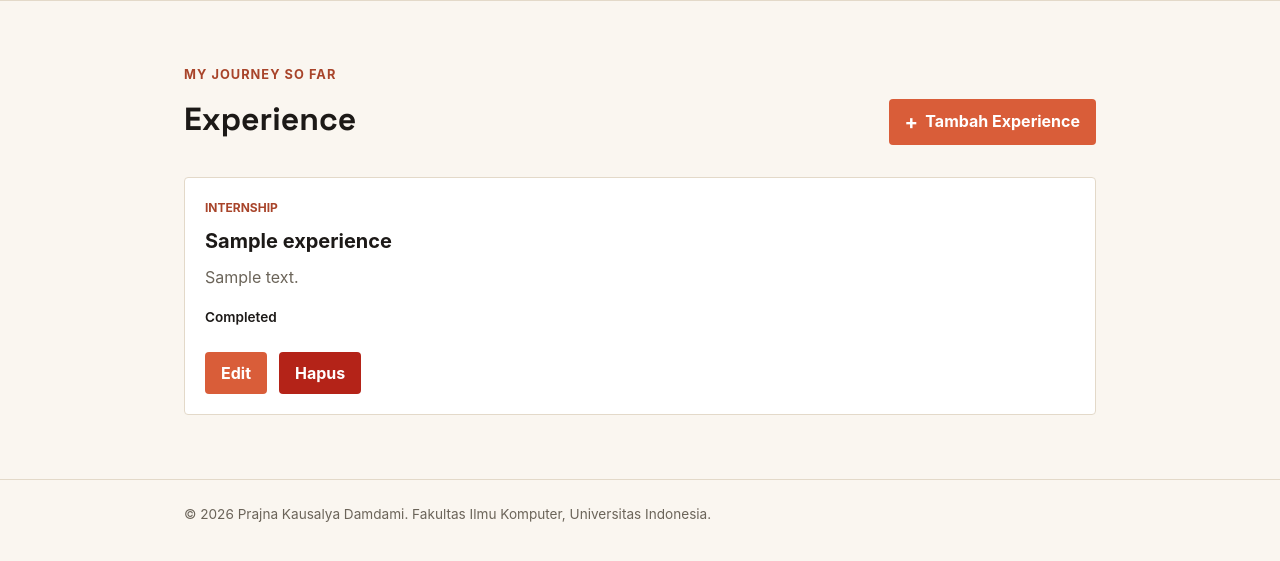
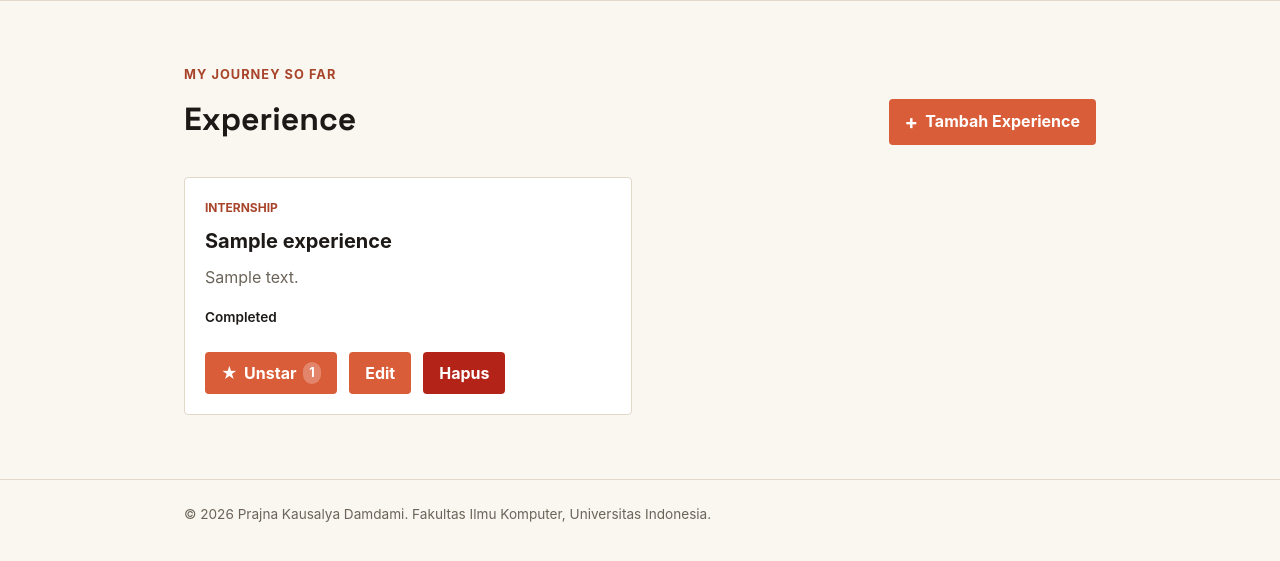
Before and after one commit to prajnakausalya-08/myportofolio, a Django app: page /experience/ in a window 1280 px wide. Shown: the part 74-635 px from the top of the page. Run offline with Django 5.2, Linux system fonts and the light colour scheme; a user stored in the database is signed in; tables that the repository leaves empty hold one stand-in row (values such as "Sample post").

Commit message:
style: update experience star interface

```diff
--- a/static/css/style.css
+++ b/static/css/style.css
@@ -643,12 +643,12 @@ h1,
 }
 
 /* Experience layout */
+
 .experience-actions {
     display: flex;
+    align-items: center;
     gap: 0.75rem;
-    margin-top: auto;
-    padding-top: 1.5rem;
-    align-items: center;
+    flex-wrap: wrap;
 }
 
 .experience-actions .button {
@@ -676,7 +676,9 @@ h1,
 }
 
 .experience-grid {
-    align-items: stretch;
+    display: grid;
+    grid-template-columns: repeat(2, 1fr);
+    gap: 1rem;
 }
 
 .experience-card {
@@ -688,3 +690,27 @@ h1,
     margin-top: auto;
     padding-top: 1.5rem;
 }
+
+/* === STAR EXPERIENCE === */
+
+.star-form {
+    display: inline;
+}
+
+.button-star {
+    display: inline-flex;
+    align-items: center;
+    gap: 0.4rem;
+    background: var(--ink);
+}
+
+.button-star.is-starred {
+    background: var(--accent);
+}
+
+.star-count {
+    padding: 0.05rem 0.4rem;
+    border-radius: 999px;
+    background: rgba(255, 255, 255, 0.25);
+    font-size: 0.8rem;
+}
--- a/templates/experience.html
+++ b/templates/experience.html
@@ -15,11 +15,13 @@
                     <h1>Experience</h1>
                 </div>
 
+                {% if user.is_superuser %}
                 <a href="{% url 'main:create_experience' %}"
                 class="button project-add-button">
                     <span aria-hidden="true">+</span>
                     Tambah Experience
                 </a>
+                {% endif %}
             </div>
 
             <div class="experience-grid">
@@ -43,6 +45,10 @@
 
                     <div class="experience-actions">
 
+                        {% include "components/experience_star.html" with experience=experience %}
+
+                        {% if user.is_superuser %}
+
                         <a href="{% url 'main:edit_experience' experience.id %}"
                         class="button">
                             Edit
@@ -55,6 +61,8 @@
                         </button>
 
                         {% include "components/experience_delete_modal.html" with experience=experience %}
+
+                        {% endif %}
 
                     </div>
                 </article>
```
